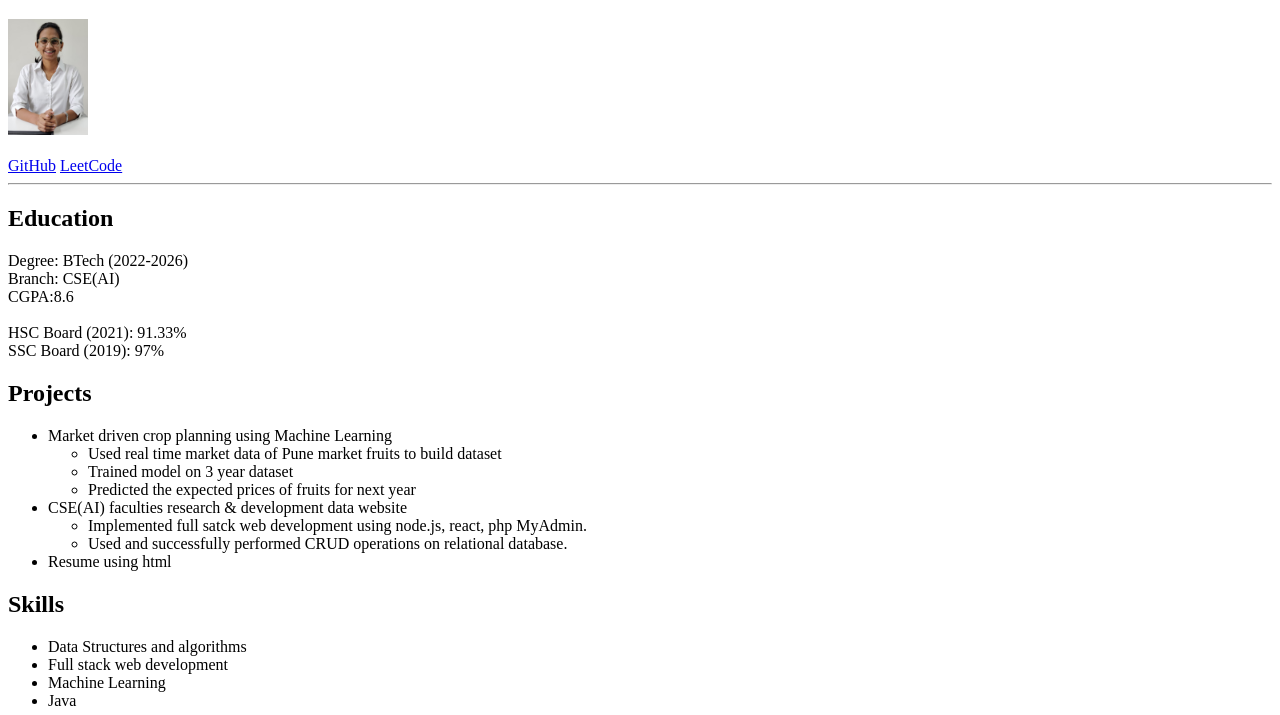
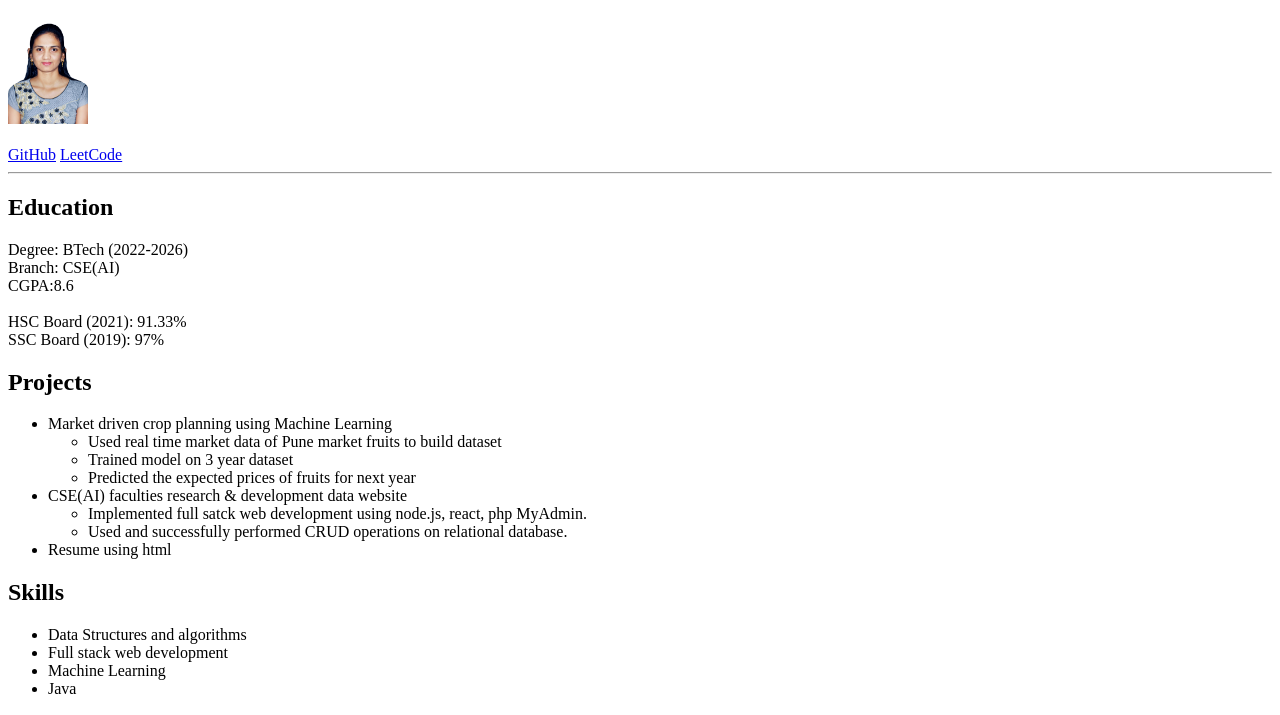
Before and after one commit to NSambhajiS/HTML-Resume, a plain HTML site: page index.html in a window 1280 px wide. Shown: the part 61-776 px from the top of the page. Drawn offline with Linux system fonts and the light colour scheme.

Commit message:
undo changes

```diff
--- a/index.html
+++ b/index.html
@@ -7,7 +7,7 @@
 </head>
 <body>
     <h1>Neha Sawant</h1>
-    <img src="./assets/Profile picture.jpg" width="80" alt="Nehas image" />
+    <img src="./assets/photo.jpg" width="80" alt="Nehas image" />
     <br/>
     <br/>
     <a href="https://github.com/NSambhajiS">GitHub</a>
```
